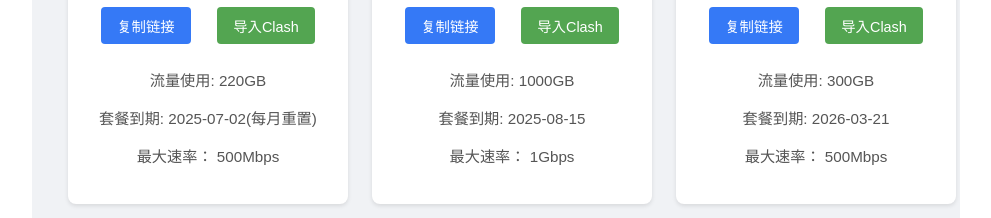
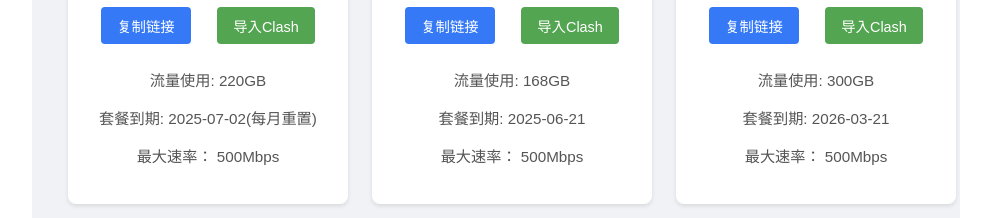
Before and after one commit to CtelSpecu/CtelSpecu-Ladders, a Vue app: page / in a window 1280 px wide. Shown: the part 259-477 px from the top of the page, without its empty margins (144-1135 px from the left). Built offline with nearby package versions, Linux system fonts and the light colour scheme.

Commit message:
fix: sub info error

```diff
--- a/src/App.vue
+++ b/src/App.vue
@@ -40,9 +40,9 @@
         <SubscriptionCard
           subscriptionName="可用订阅2（大流量）"
           subscriptionLink="http://23.145.248.218:3389/api/v1/client/subscribe?token=b248fd5a74963c377a8fa88eac51cefa"
-          trafficUsage="1000GB"
-          expireDate="2025-08-15"
-          maximumRate="1Gbps"
+          trafficUsage="168GB"
+          expireDate="2025-06-21"
+          maximumRate="500Mbps"
         />
         <SubscriptionCard
           subscriptionName="可用订阅3"
```
